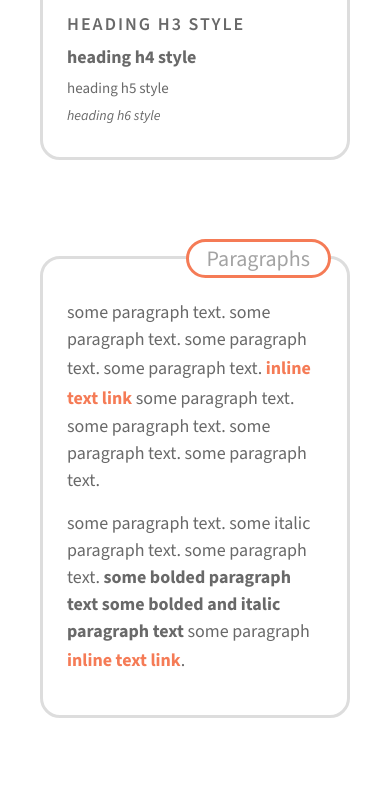
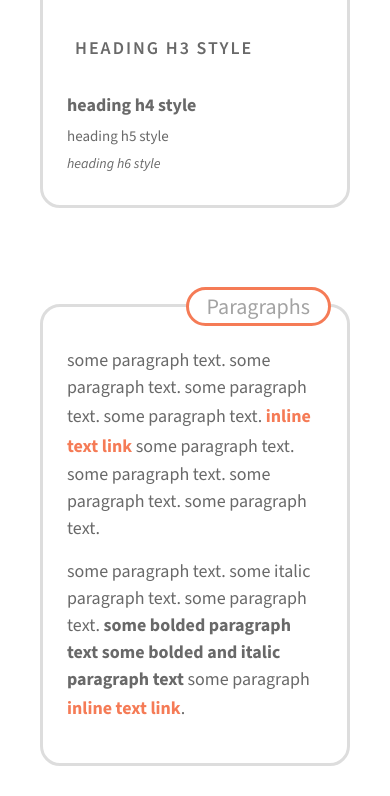
Before and after one commit to rogueathletic/caldera-ht101-all-html-css, a plain HTML site: page index.html in a window 390 px wide. Shown: the part 674-1470 px from the top of the page. Drawn offline with nearby package versions, Linux system fonts and the light colour scheme.

Commit message:
Update style.css

```diff
--- a/style.css
+++ b/style.css
@@ -202,6 +202,7 @@ remove injected external link icon from main theme
 .hottubtips-template .elementor-section .block-quote {
     position: relative;
     padding:  0 32px;
+    font-stlye: italic;
 }
 
 .hottubtips-template .elementor-section a {
@@ -420,7 +421,7 @@ remove injected external link icon from main theme
 
     .hottubtips-template .elementor-section h3,
     .hottubtips-template .elementor-section .h-three {
-        margin:         8px 0;
+        margin:         32px 8px;
         font-size:      18px;
         line-height:    23px;
         letter-spacing: 2px;
```
